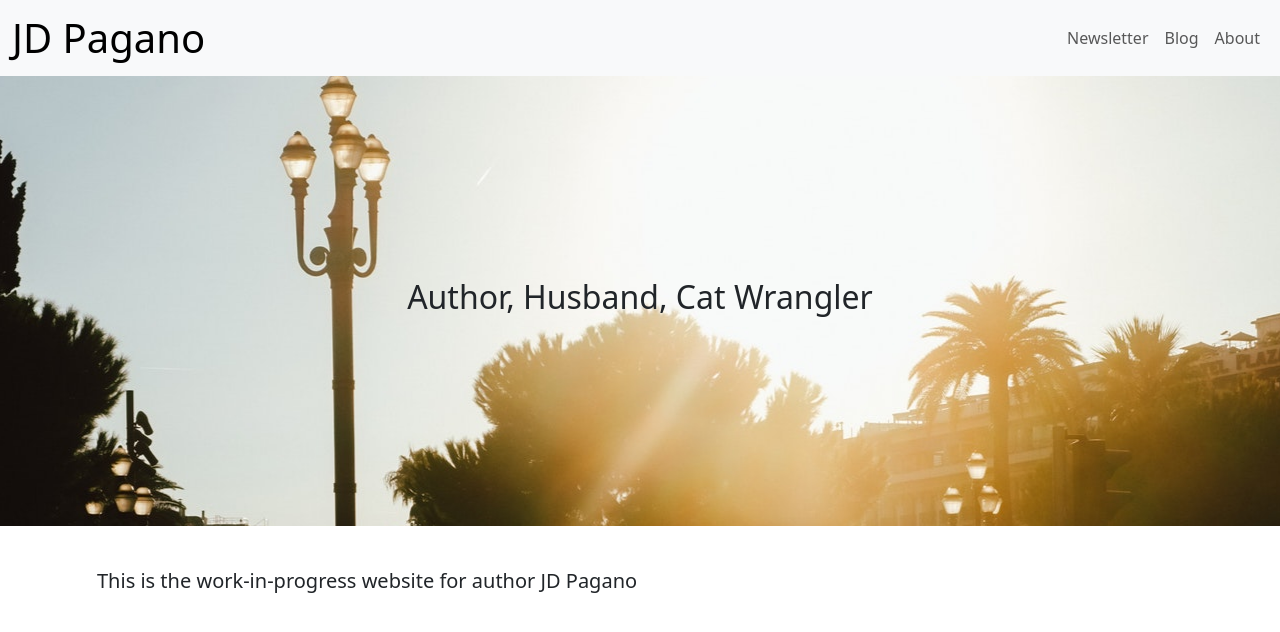
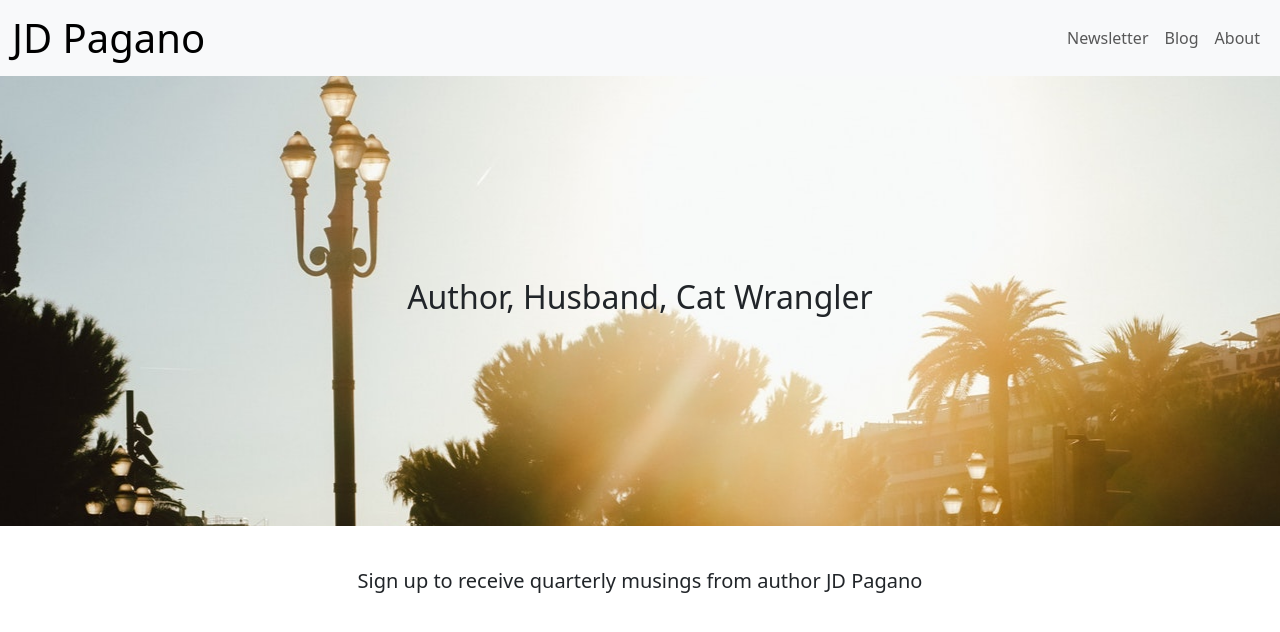
Before and after one commit to joofsh/onwards_publishing, a Jekyll site: the page built from index.markdown, in a window 1280 px wide. Shown: the top 632 px of the page. Built offline with Jekyll 4.4.1, drawn with Linux system fonts in a browser that asks for light colours; nearby versions of some CDN libraries.

Commit message:
Add newsletter in-line and popup link

```diff
--- a/_layouts/default.html
+++ b/_layouts/default.html
@@ -23,7 +33,10 @@
         <div class="collapse navbar-collapse justify-content-end" id="navbarNav">
           <ul class="navbar-nav mr-auto">
             <li class="nav-item">
-              <a class="nav-link" aria-current="page" href="#">Newsletter</a>
+              <a class="nav-link ml-onclick-form" href="javascript:void(0)" onclick="ml('show',
+                'kgztqI', true)">Newsletter</a>
+               <!-- Must have hidden button to make mailerlite work for some reason -->
+              <button class="d-none ml-onclick-form" onclick="ml('show', 'kgztqI', true)">Click here to show form</button>
             </li>
             <li class="nav-item">
               <a class="nav-link" href="/blog">Blog</a>
--- a/index.markdown
+++ b/index.markdown
@@ -7,6 +7,8 @@
 ---
 
 
-<p class="lead">
-  This is the work-in-progress website for author JD Pagano
+<p class="lead text-center">
+  Sign up to receive quarterly musings from author JD Pagano
 </p>
+
+<div class="ml-embedded" data-form="cTR23L"></div>
```
Also changed, not shown: other parts of _layouts/default.html (+11 -1 lines).
